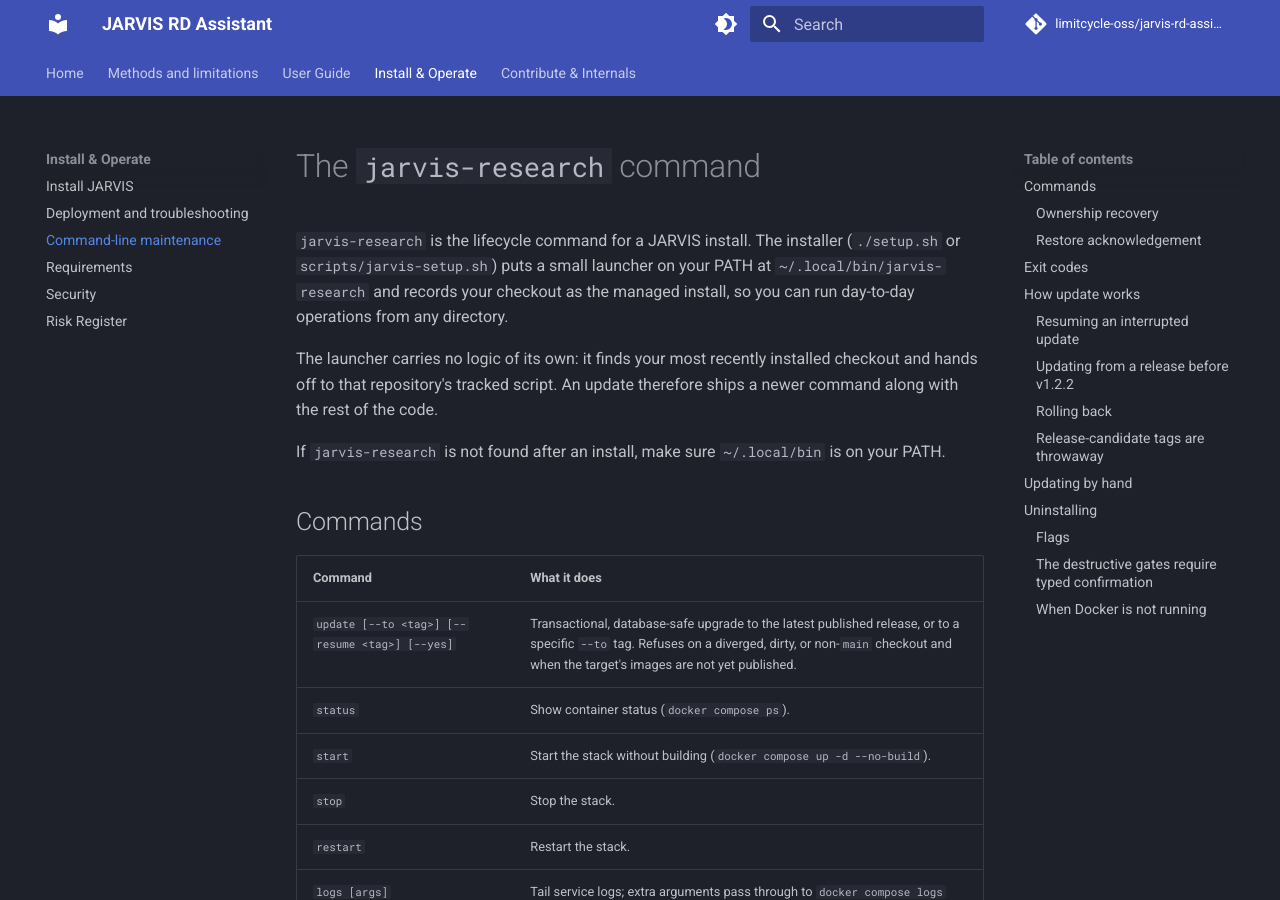
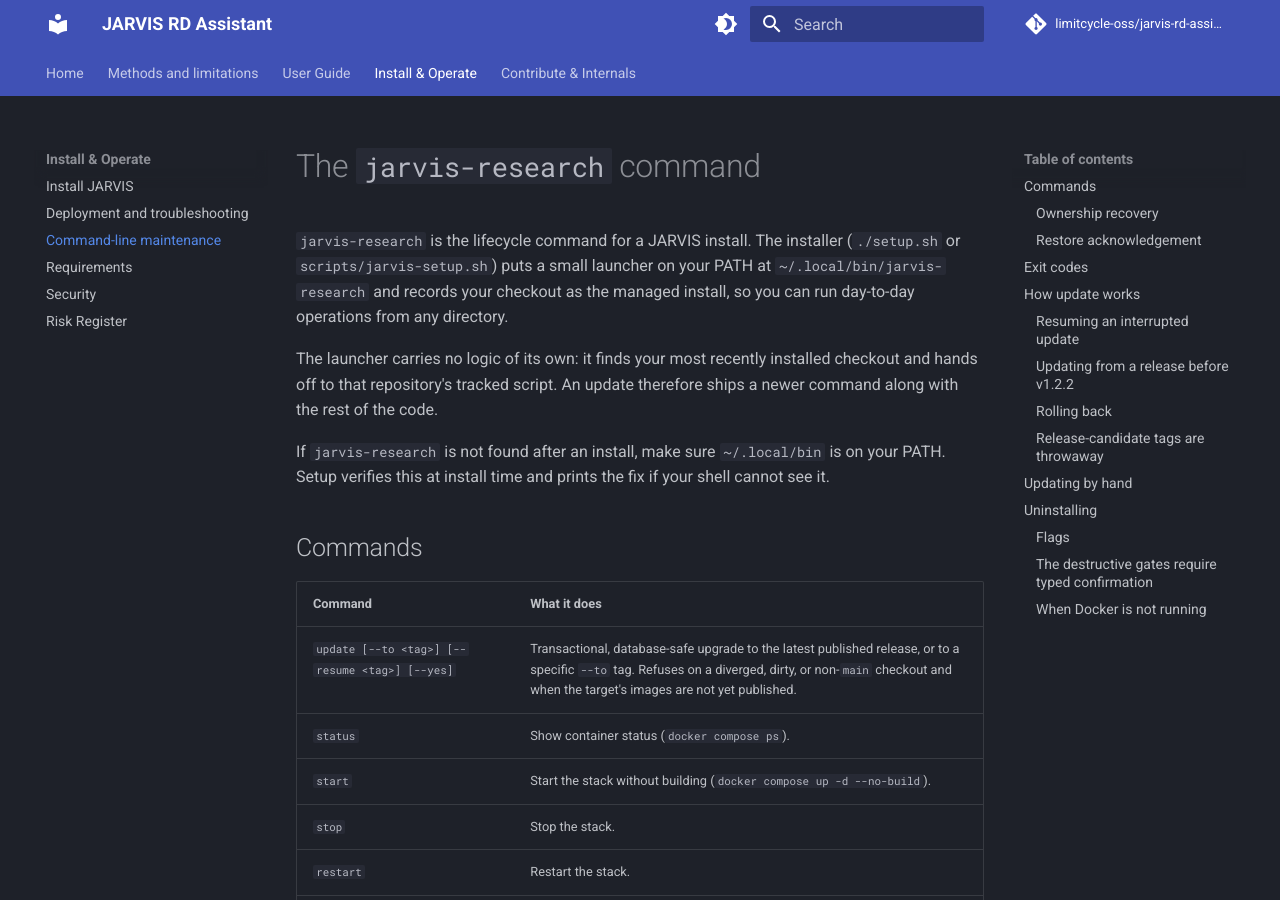
Before and after one commit to FFidan/Jarvis-RD-Assistant, an MkDocs documentation site: the page built from docs/manual/cli.md, in a window 1280 px wide and 900 px high. Built offline with MkDocs 1.6.1 and Material for MkDocs 9.7.7, drawn with Linux system fonts in a browser that asks for light colours; comment, search, counter and statistics services are not loaded.

Commit message:
fix(setup): verify the installed command is reachable and recover interrupted installs safely
Setup installed the launcher into a directory the user's shell might not search,
then printed a success banner. It now checks, offers to add the line to the
shell startup file when there is a terminal to ask at, and always prints the
line to add. The check can never fail an install.

An interrupted install leaves a locked staging folder that may hold credential
copies. Setup told the operator to delete it. It now moves it aside, into the
checkout's parent directory so the rename is atomic and the checkout stays
clean, and only when the recorded owner process is demonstrably gone: a folder
whose owner record is unreadable may belong to a setup that is still running, so
that case is reported and refused as before. After a successful move the run
continues into the recovery it would otherwise have skipped, restoring the
interrupted install's configuration.

The overwrite prompt now states what each answer does: keeping the existing
values and rotating nothing, or leaving the file untouched.

```diff
--- a/docs/manual/cli.md
+++ b/docs/manual/cli.md
@@ -10,7 +10,8 @@
 ships a newer command along with the rest of the code.
 
 If `jarvis-research` is not found after an install, make sure `~/.local/bin` is
-on your PATH.
+on your PATH. Setup verifies this at install time and prints the fix if your
+shell cannot see it.
 
 ## Commands
 
```
Also changed, not shown: 3 other files.
